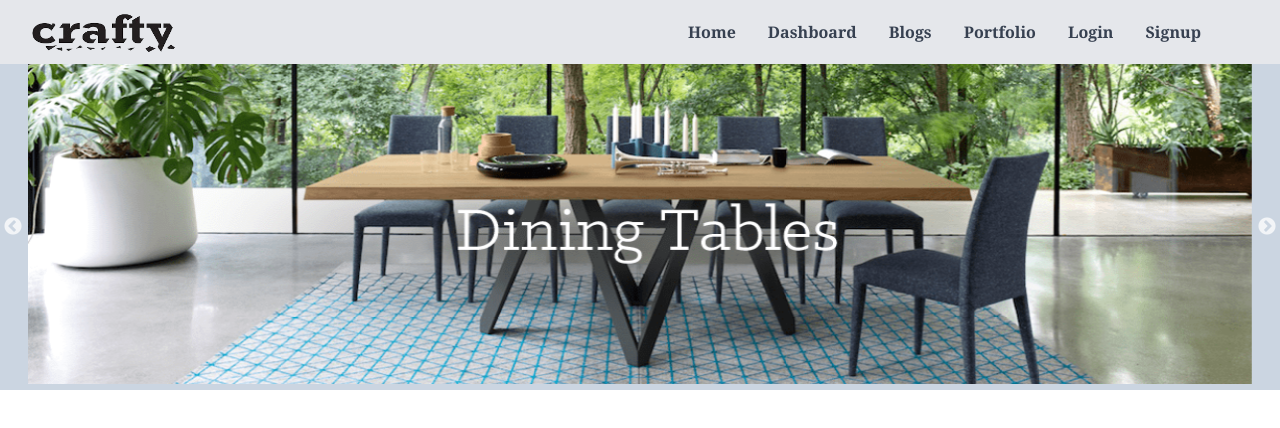
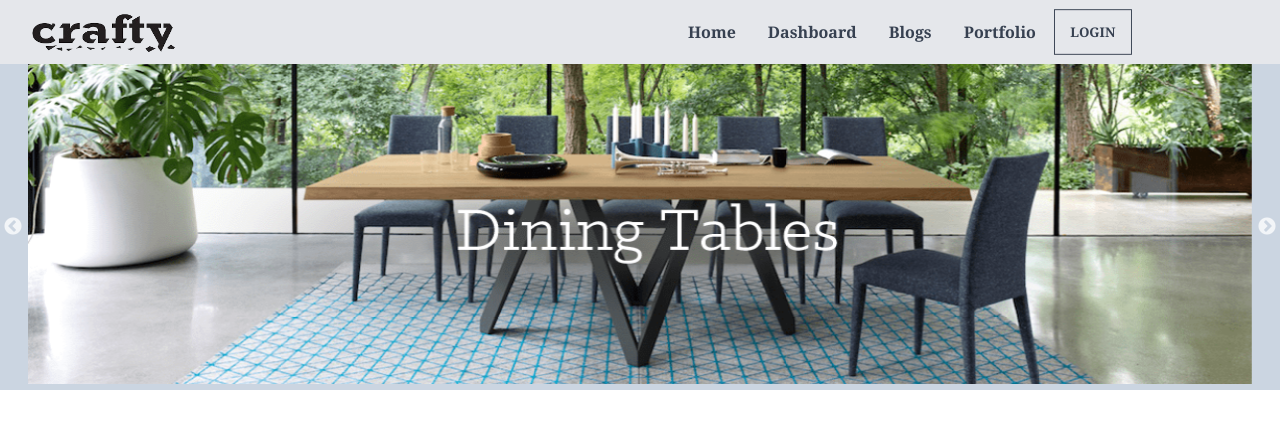
Before and after one commit to HossainRafi/crafty, a React (Create React App) app: page / in a window 1280 px wide. Shown: the top 428 px of the page. Built offline with nearby package versions, Linux system fonts and the light colour scheme; no server answers.

Commit message:
login and signup complete

```diff
--- a/src/pages/Shared/Navbar.js
+++ b/src/pages/Shared/Navbar.js
@@ -1,8 +1,15 @@
 import React from "react";
 import { Link } from "react-router-dom";
 import logo from "../../utilities/logo.png"
+import { useAuthState } from 'react-firebase-hooks/auth';
+import auth from './../../Firebase/firebase.init';
+import { signOut } from 'firebase/auth';
 
 const Navbar = () => {
+  const [user] = useAuthState(auth);
+  const logout = () => {
+    signOut(auth);
+  };
   const menuItems = (
     <>
       <li>
@@ -17,11 +24,22 @@ const Navbar = () => {
       <li>
         <Link to="/portfolio">Portfolio</Link>
       </li>
-      <li>
+      {/* <li>
         <Link to="/login">Login</Link>
       </li>
       <li>
         <Link to="/signup">Signup</Link>
+      </li> */}
+      <li>
+        {user ? (
+          <button className="btn btn-outline" onClick={logout}>
+            LogOut
+          </button>
+        ) : (
+          <Link className="btn btn-outline" to="/login">
+            LogIn
+          </Link>
+        )}
       </li>
     </>
   );
```
